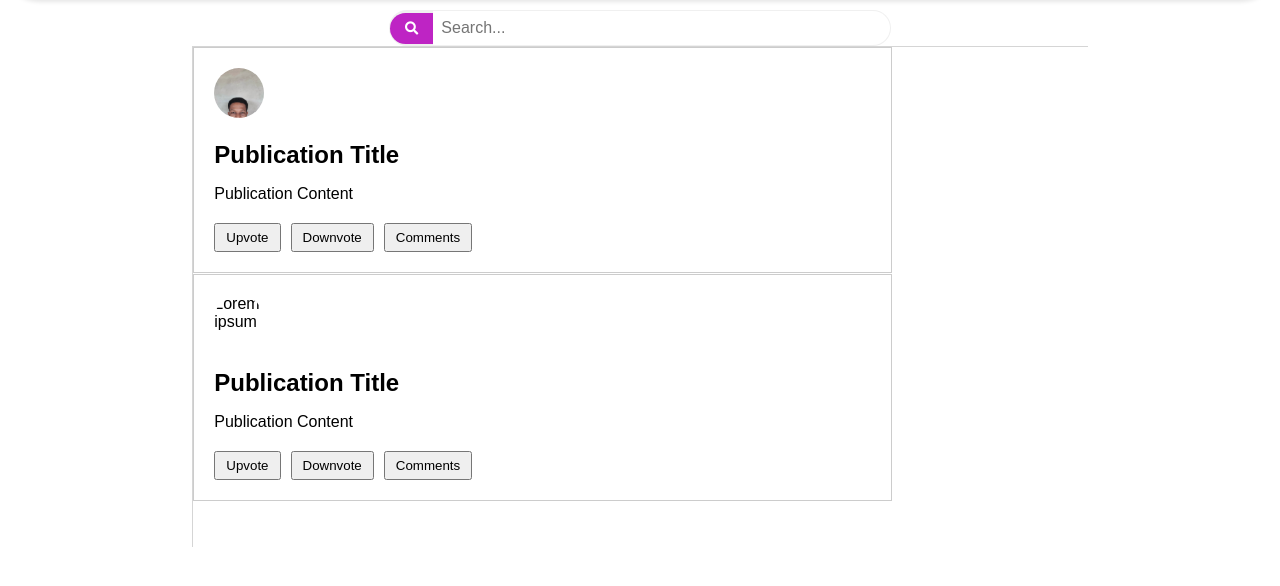
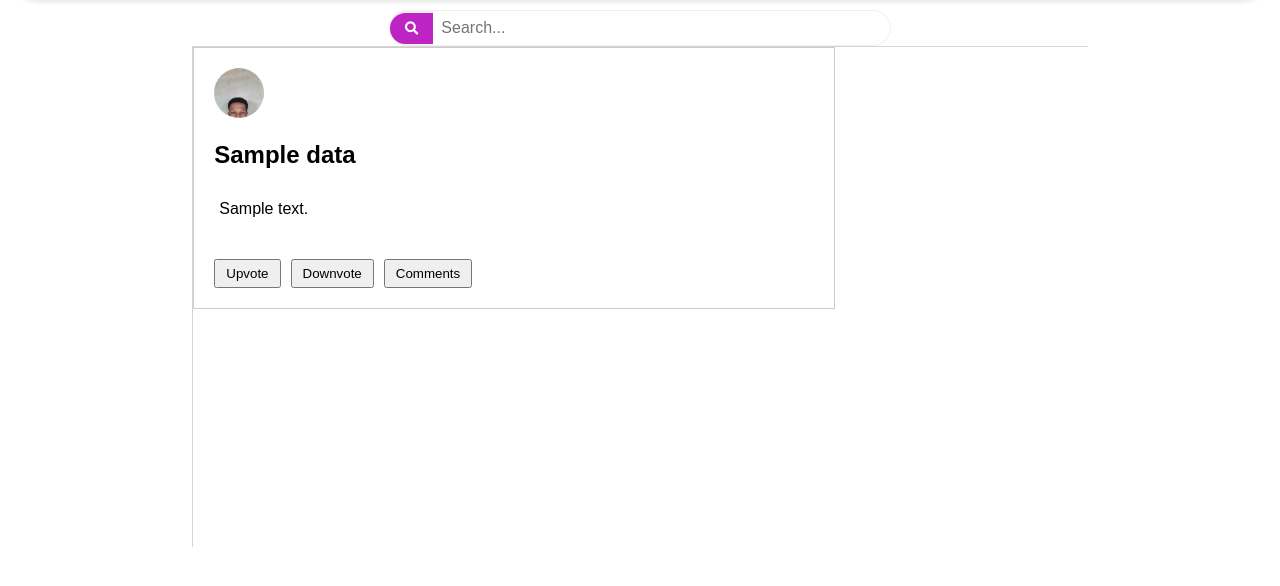
Before and after one commit to ChrysArex/AZlegacy, a Flask app: template AZlegacy/templates/postes.html in a window 1280 px wide. Shown: the part 40-626 px from the top of the page. Run offline with Flask 3, Linux system fonts and the light colour scheme; the template is opened without the code that fills it: most values are stand-ins (such as "Sample title", 1, 10 or a date in 2020); parts of the project's set-up code (start-up, migrations or seed data) failed here and were passed over.

Commit message:
feed generation added

```diff
--- a/AZlegacy/__init__.py
+++ b/AZlegacy/__init__.py
@@ -1,7 +1,8 @@
 """This file contain the app factory wich will return our main flask app
 """
-from flask import Flask
-from flask_login import LoginManager
+from flask import Flask, render_template
+from flask_login import LoginManager, login_required
+import requests
 import os
 
 def create_app(test_config=None):
@@ -37,4 +38,15 @@ def create_app(test_config=None):
     from .auth import auth_bp
     app.register_blueprint(auth_bp)
 
+    @app.route("/feed", methods=["GET"])
+    @login_required
+    def feed():
+        """Feed the postes page with data fetch from third-party API(reddit)
+        """
+        headers = {'User-Agent': "AZlegacy1"}
+        url = "https://www.reddit.com/r/FinancialPlanning/hot.json?limit=100"
+        r = requests.get(url, headers)
+        hot = r.json().get('data').get('children')
+        return render_template("postes.html", hot=hot)
+
     return app
--- a/AZlegacy/auth.py
+++ b/AZlegacy/auth.py
@@ -1,7 +1,7 @@
 """Define function views for login and register
 """
 from flask import (
-        Blueprint, url_for, redirect, request, render_template, session, flash
+        Blueprint, url_for, redirect, request, render_template
         )
 from flask_login import login_user, logout_user, login_required
 from werkzeug.security import check_password_hash
@@ -41,11 +41,10 @@ def login():
     form = LoginForm(request.form)
     if request.method == "POST":
         user = session.query(User.User).filter_by(username=request.form.get("username")).first()
-        form = LoginForm(request.form)
         if not form.validate():
             return render_template("auth/register_login.html", form=form, r_or_l=r_or_l)
         login_user(user)
-        return "User credentials are correcte. Welcome: " + str(user)
+        return redirect(url_for("feed"))
 
     return render_template("auth/register_login.html", form=form, r_or_l=r_or_l)
 
--- a/AZlegacy/db.py
+++ b/AZlegacy/db.py
@@ -12,7 +12,7 @@ session = scoped_session(sessionmaker(
 Base = declarative_base()
 
 def init_db():
-    """initialize the database by mapping the defined models with databas
+    """initialize the database by mapping the defined models with database
     tables
     """
     from . import models
--- a/AZlegacy/static/css/postes.css
+++ b/AZlegacy/static/css/postes.css
@@ -85,6 +85,15 @@
   border: 1px solid #ccc;
   padding: 20px;
   margin-bottom: 1px;
+  width: 600px;
+
+}
+
+/* postes content */
+.publication-content {
+    padding: 5px;
+    max-height: 106px;
+    overflow: hidden;
 }
 
 /* .user-info {
--- a/AZlegacy/templates/postes.html
+++ b/AZlegacy/templates/postes.html
@@ -12,6 +12,7 @@
 <div class="navbar">
   <button class="navbar-button">Home</button>
   <button class="navbar-button">Profile</button>
+
   <button class="navbar-button">Login</button>
 </div>
 
@@ -28,38 +29,24 @@
     </div>
     <!-- publications -->
     <div>
+      {% for h in hot %}
       <div class="publication">
         <div class="user-info">
             <div class="profil-pix">
               <img src="arix.jpg" alt="">
             </div>
         </div>
-        <h2 class="publication-title">Publication Title</h2>
-        <p class="publication-content">Publication Content</p>
+        <h2 class="publication-title">{{ h.get('data').get('title') }}</h2>
+        <div class="publication-content">
+            <p>{{ h.get('data').get('selftext') }}</p>
+        </div>
         <div class="interactions">
             <button class="upvote-btn">Upvote</button>
             <button class="downvote-btn">Downvote</button>
             <button class="comment-btn">Comments</button>
         </div>
       </div>
-
-      <div class="publication">
-        <div class="user-info">
-            <div class="profil-pix">
-              Lorem ipsum
-              <a href=""></a>
-            </div>
-        </div>
-        <h2 class="publication-title">Publication Title</h2>
-        <p class="publication-content">Publication Content</p>
-        <div class="interactions">
-            <button class="upvote-btn">Upvote</button>
-            <button class="downvote-btn">Downvote</button>
-            <button class="comment-btn">Comments</button>
-        </div>
-      </div>
-    </div>
-
+      {% endfor %}
   </div>
 </div>
 
```
Also changed, not shown: AZlegacy/blog.py (+8 -0 lines), AZlegacy/feed.py (added, +17 -0 lines).
